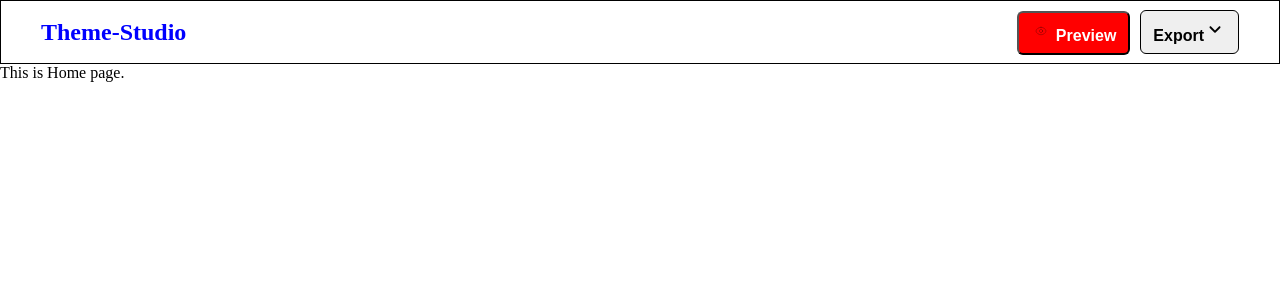
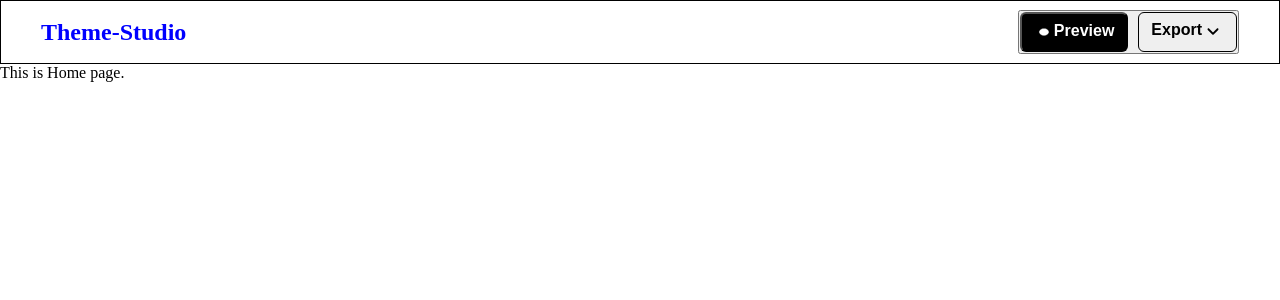
Before and after one commit to codekushall/Theme-Studio, a React (Vite) app: page / in a window 1280 px wide. Shown: the top 300 px of the page. Built offline with nearby package versions, Linux system fonts and the light colour scheme.

Commit message:
button added

```diff
--- a/src/components/layout/navbar/Navbar.styles.ts
+++ b/src/components/layout/navbar/Navbar.styles.ts
@@ -3,23 +3,30 @@ import styled from "styled-components";
 export const NavbarWrapper = styled.nav`
   height: 64px;
   width: 100%;
-   padding:0px 40px;
+  padding: 0px 40px;
   display: flex;
   justify-content: space-between;
   border: 1px solid;
-   align-items:center;
+  align-items: center;
 `;
 export const HeadingOne = styled.h1`
-  color:blue;
-  font-weight:800;
+  color: blue;
+  font-weight: 800;
+`;
+
+export const ButtonWrapper = styled.button`
+  align-items: center;
+  justify-content: center;
+  display: flex;
 `;
 export const PreviewButton = styled.button`
   padding: 8px 12px;
-  font-size:16px;
-  font-weight:800;
+  font-size: 16px;
+  font-weight: 800;
   color: white;
-   background-color:red;
+  background-color: black;
   border-radius: 6px;
+  display: flex;
 `;
 export const ExportButton = styled.button`
   padding: 8px 12px;
@@ -28,4 +35,5 @@ export const ExportButton = styled.button`
   border: 1px solid;
   margin: 0px 0px 0px 10px;
   border-radius: 6px;
+  display: flex;
 `;
--- a/src/components/layout/navbar/Navbar.tsx
+++ b/src/components/layout/navbar/Navbar.tsx
@@ -1,14 +1,14 @@
 import { DropDown, EyeIcon } from "../../icon/Icon";
-import { ExportButton, HeadingOne, NavbarWrapper, PreviewButton } from "./Navbar.styles";
+import { ButtonWrapper, ExportButton, HeadingOne, NavbarWrapper, PreviewButton } from "./Navbar.styles";
 
 const Navbar: React.FC = () => {
   return (
     <NavbarWrapper>
       <HeadingOne>Theme-Studio</HeadingOne>
-      <div>
-        <PreviewButton> <EyeIcon color="none"/> Preview</PreviewButton>
+      <ButtonWrapper>
+        <PreviewButton> <EyeIcon color="white" /> Preview</PreviewButton>
         <ExportButton>Export<DropDown /></ExportButton>
-      </div>
+      </ButtonWrapper>
     </NavbarWrapper>
   );
 };
```
Lines whose indentation alone changed are shown as unchanged.
